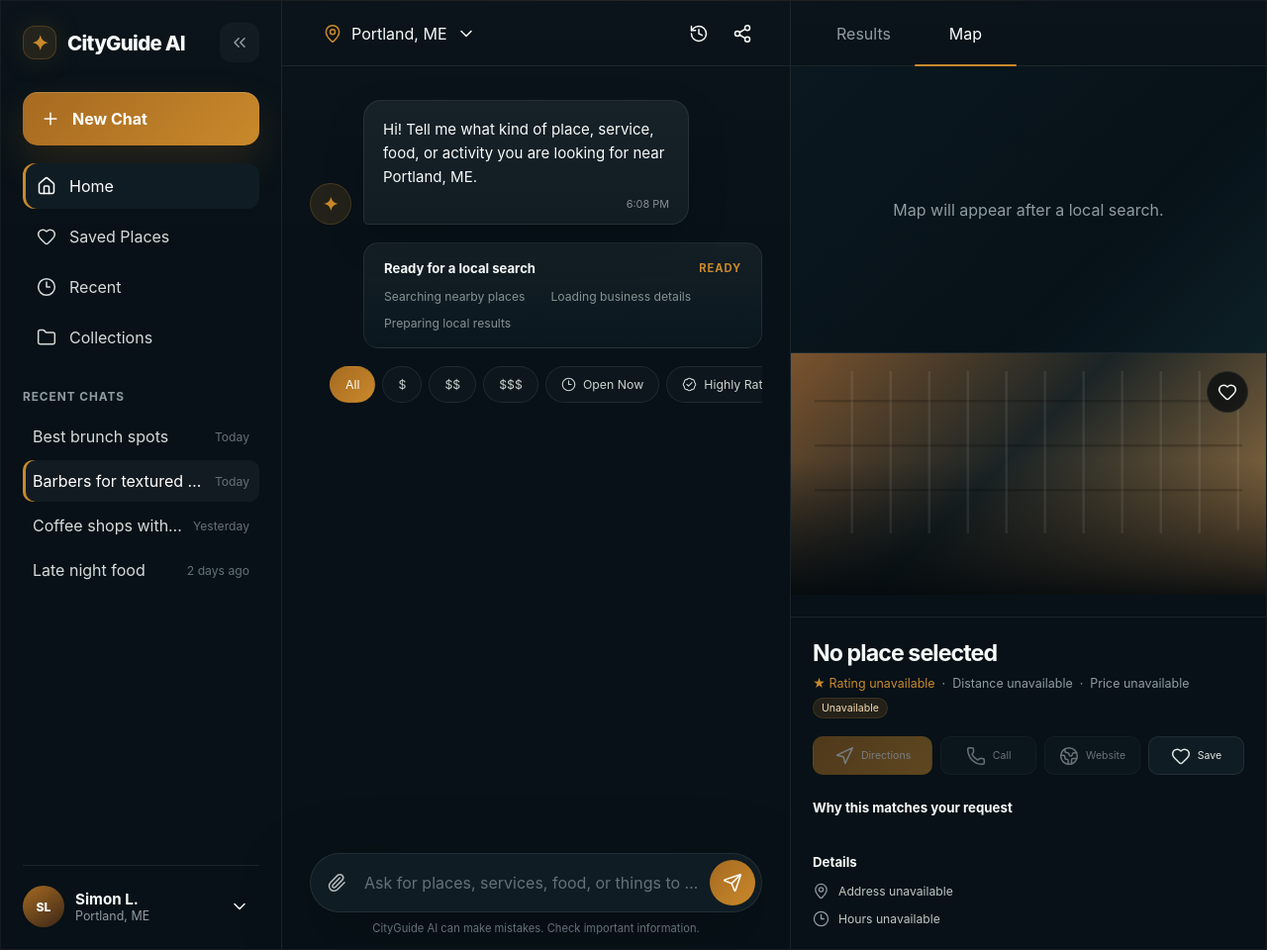
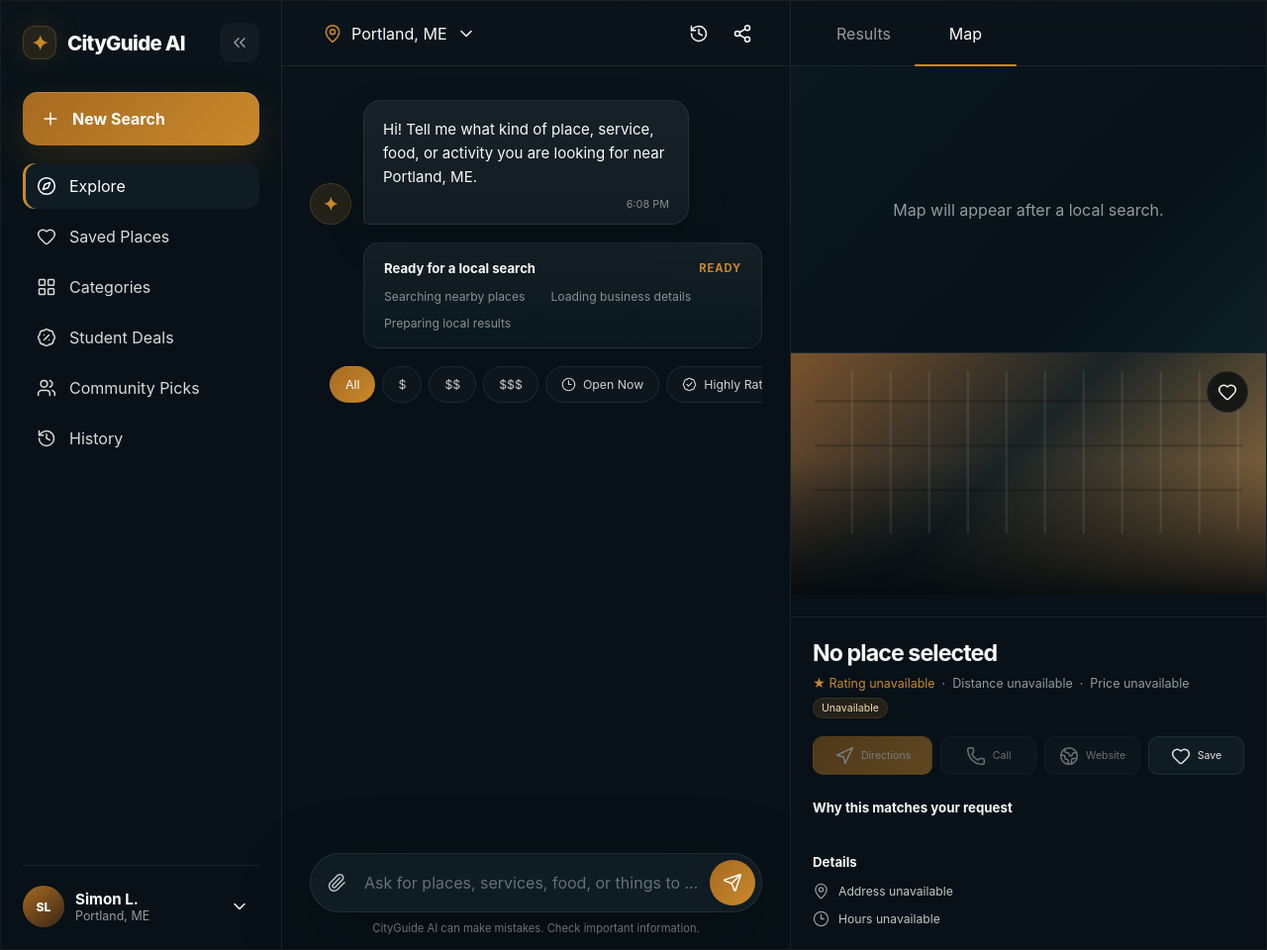
Before and after one commit to simonlartey/cityguide-ai, a Flask app: page /dashboard in a window 1280 px wide. Shown: the whole page at 99% size. Run offline with Flask 3, Linux system fonts and the light colour scheme; some libraries are stand-ins or nearby versions.

Commit message:
refactor: redesign dashboard sidebar navigation

```diff
--- a/app/static/css/dashboard.css
+++ b/app/static/css/dashboard.css
@@ -257,61 +257,6 @@ svg {
 }
 
 .sidebar-link--active {
-  box-shadow: inset 3px 0 0 var(--dashboard-accent);
-}
-
-.sidebar-section {
-  min-height: 0;
-  margin-top: 30px;
-}
-
-.sidebar-section h2 {
-  margin-bottom: 12px;
-  color: var(--dashboard-muted);
-  font-size: 0.74rem;
-  font-weight: 750;
-  letter-spacing: 0.08em;
-  text-transform: uppercase;
-}
-
-.recent-chat-list {
-  display: grid;
-  gap: 3px;
-}
-
-.recent-chat-item {
-  display: grid;
-  grid-template-columns: minmax(0, 1fr) auto;
-  min-height: 42px;
-  align-items: center;
-  gap: 10px;
-  padding: 0 10px;
-  overflow: hidden;
-  color: #d5ddda;
-  background: transparent;
-  border: 0;
-  border-radius: 10px;
-  text-align: left;
-}
-
-.recent-chat-item span {
-  overflow: hidden;
-  text-overflow: ellipsis;
-  white-space: nowrap;
-}
-
-.recent-chat-item time {
-  color: var(--dashboard-subtle);
-  font-size: 0.76rem;
-}
-
-.recent-chat-item:hover,
-.recent-chat-item--active {
-  color: white;
-  background: rgba(255, 255, 255, 0.045);
-}
-
-.recent-chat-item--active {
   box-shadow: inset 3px 0 0 var(--dashboard-accent);
 }
 
@@ -1756,7 +1701,6 @@ svg {
 .dashboard-shell--sidebar-collapsed .dashboard-brand-text,
 .dashboard-shell--sidebar-collapsed .new-chat-label,
 .dashboard-shell--sidebar-collapsed .sidebar-link-label,
-.dashboard-shell--sidebar-collapsed .recent-chats,
 .dashboard-shell--sidebar-collapsed .profile-copy,
 .dashboard-shell--sidebar-collapsed
   .sidebar-profile
@@ -1966,11 +1910,6 @@ svg {
   }
 
   .dashboard-shell--sidebar-collapsed
-    .recent-chats {
-    display: block;
-  }
-
-  .dashboard-shell--sidebar-collapsed
     .sidebar-header {
     display: flex;
     justify-items: initial;
--- a/app/templates/dashboard.html
+++ b/app/templates/dashboard.html
@@ -67,29 +67,29 @@
         type="button"
         class="new-chat-button"
         data-new-chat-button
-        aria-label="New Chat"
+        aria-label="New Search"
       >
         <span
           aria-hidden="true"
           data-lucide="plus"
         ></span>
 
-        <span class="new-chat-label">New Chat</span>
+        <span class="new-chat-label">New Search</span>
       </button>
 
       <nav class="sidebar-navigation">
         <a
           href="{{ url_for('main.dashboard') }}"
           class="sidebar-link sidebar-link--active nav-link"
-          aria-label="Home"
+          aria-label="Explore"
           aria-current="page"
         >
           <span
             aria-hidden="true"
-            data-lucide="house"
+            data-lucide="compass"
           ></span>
 
-            <span class="sidebar-link-label">Home</span>
+            <span class="sidebar-link-label">Explore</span>
         </a>
 
         <a
@@ -108,74 +108,55 @@
         <a
           href="#"
           class="sidebar-link nav-link"
-          aria-label="Recent"
+          aria-label="Categories"
         >
           <span
             aria-hidden="true"
-            data-lucide="clock-3"
+            data-lucide="layout-grid"
           ></span>
 
-            <span class="sidebar-link-label">Recent</span>
+            <span class="sidebar-link-label">Categories</span>
         </a>
 
         <a
           href="#"
           class="sidebar-link nav-link"
-          aria-label="Collections"
+          aria-label="Student Deals"
         >
           <span
             aria-hidden="true"
-            data-lucide="folder"
+            data-lucide="badge-percent"
           ></span>
 
-            <span class="sidebar-link-label">Collections</span>
+            <span class="sidebar-link-label">Student Deals</span>
+        </a>
+
+        <a
+          href="#"
+          class="sidebar-link nav-link"
+          aria-label="Community Picks"
+        >
+          <span
+            aria-hidden="true"
+            data-lucide="users"
+          ></span>
+
+            <span class="sidebar-link-label">Community Picks</span>
+        </a>
+
+        <a
+          href="#"
+          class="sidebar-link nav-link"
+          aria-label="History"
+        >
+          <span
+            aria-hidden="true"
+            data-lucide="history"
+          ></span>
+
+            <span class="sidebar-link-label">History</span>
         </a>
       </nav>
-
-      <section
-        class="sidebar-section recent-chats"
-        aria-labelledby="recent-chats-title"
-      >
-        <h2 id="recent-chats-title">
-          <span class="section-title">
-          Recent chats
-          </span>
-        </h2>
-
-        <div class="recent-chat-list">
-          <button
-            type="button"
-            class="recent-chat-item recent-chat"
-          >
-            <span class="chat-title">Best brunch spots</span>
-            <time class="chat-time" datetime="2026-07-14">Today</time>
-          </button>
-
-          <button
-            type="button"
-            class="recent-chat-item recent-chat recent-chat-item--active"
-          >
-            <span class="chat-title">Barbers for textured hair</span>
-            <time class="chat-time" datetime="2026-07-14">Today</time>
-          </button>
-
-          <button
-            type="button"
-            class="recent-chat-item recent-chat"
-          >
-            <span class="chat-title">Coffee shops with Wi-Fi</span>
-            <time class="chat-time" datetime="2026-07-13">Yesterday</time>
-          </button>
-
-          <button
-            type="button"
-            class="recent-chat-item recent-chat"
-          >
-            <span class="chat-title">Late night food</span>
-            <time class="chat-time" datetime="2026-07-12">2 days ago</time>
-          </button>
-        </div>
-      </section>
 
       <footer class="sidebar-footer">
         <div class="sidebar-profile">
```
Also changed, not shown: tests/test_routes.py (+32 -0 lines).
